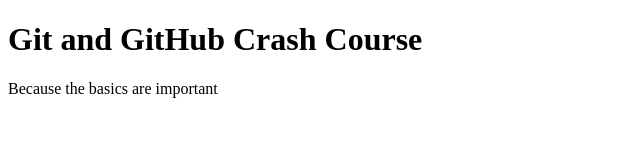
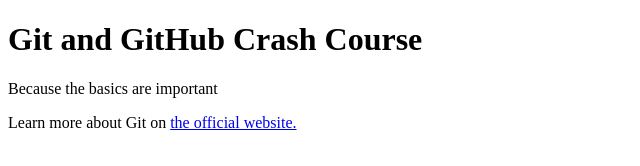
Before and after one commit to vedika0410/github-crash-course, a plain HTML site: page index.html in a window 1280 px wide. Shown: the whole page, without its empty margins (0-640 px from the left). Drawn offline with Linux system fonts and the light colour scheme.

Commit message:
added link to Git docs.

```diff
--- a/index.html
+++ b/index.html
@@ -8,5 +8,6 @@
 <body>
     <h1>Git and GitHub Crash Course</h1>
     <p>Because the basics are important</p>
+    <p>Learn more about Git on <a href="https://git-scm.com/book/en/v2"> the official website.</p>
 </body>
 </html>
```
